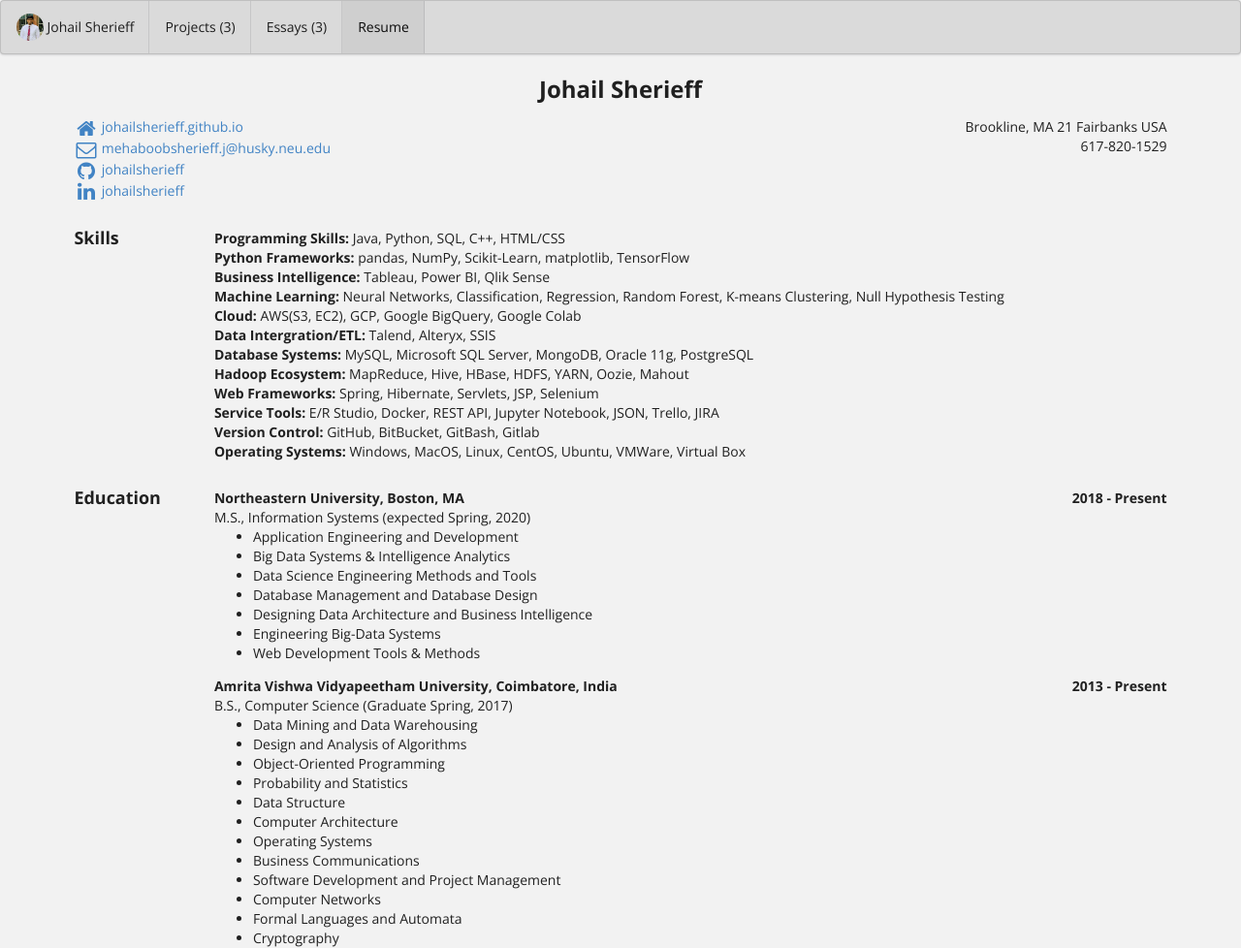
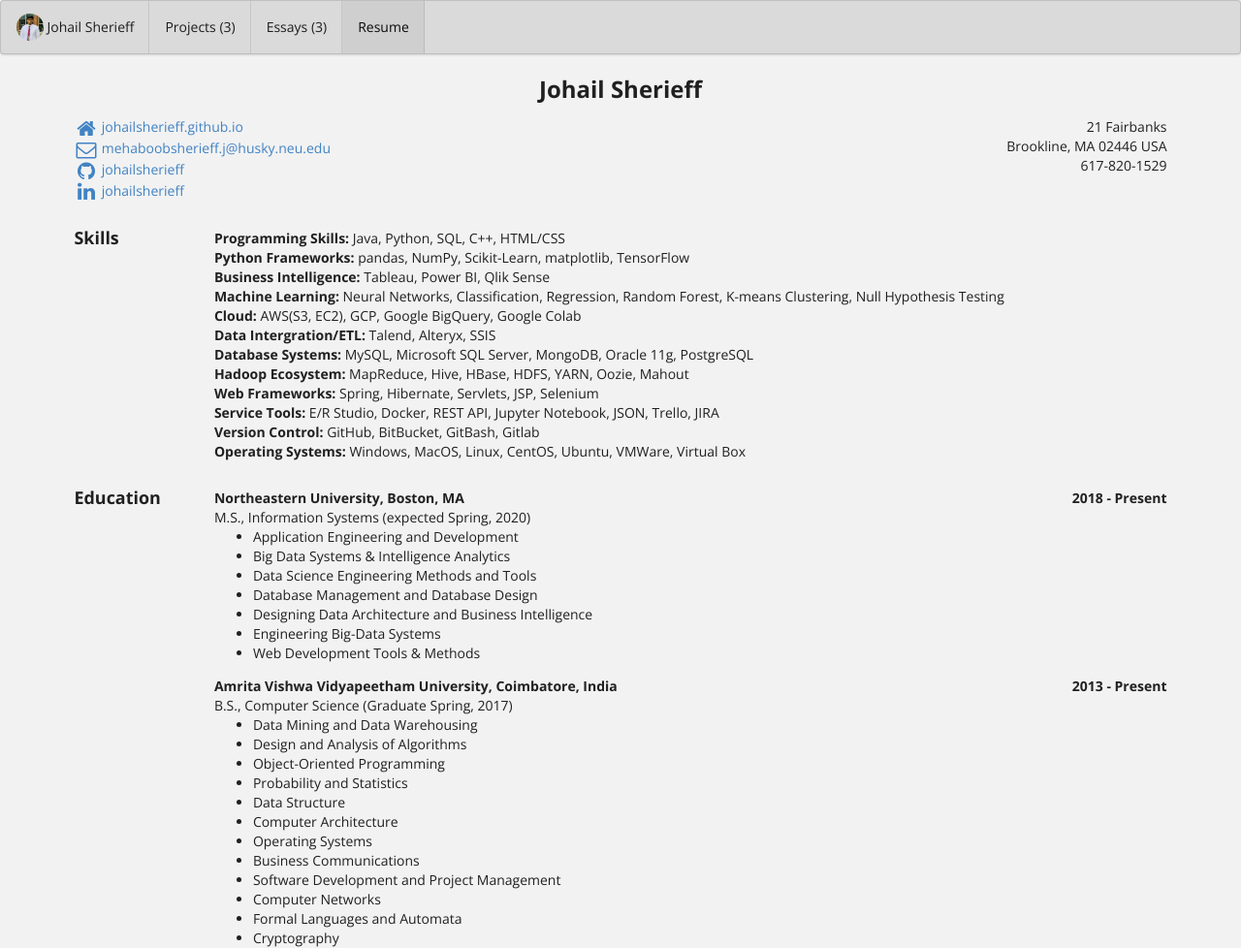
Before and after one commit to johailsherieff/johailsherieff.github.io, a Jekyll site: the page built from bio/index.html, in a window 1280 px wide. Shown: the whole page at 97% size. Built offline with Jekyll 4.4.1, drawn with Linux system fonts in a browser that asks for light colours.

Commit message:
Update bio.json

```diff
--- a/_data/bio.json
+++ b/_data/bio.json
@@ -8,8 +8,8 @@
     "website": "https://johailsherieff.github.io",
     "summary": "I am studying for a M.S. in Information Systems in the College of Engineering at the Northeastern University, Boston. I expect to graduate in Spring, 2020.",
     "location": {
-      "address": "",
-      "postalCode": "21 Fairbanks",
+      "address": "21 Fairbanks",
+      "postalCode": "02446",
       "city": "Brookline",
       "countryCode": "USA",
       "region": "MA"
```
